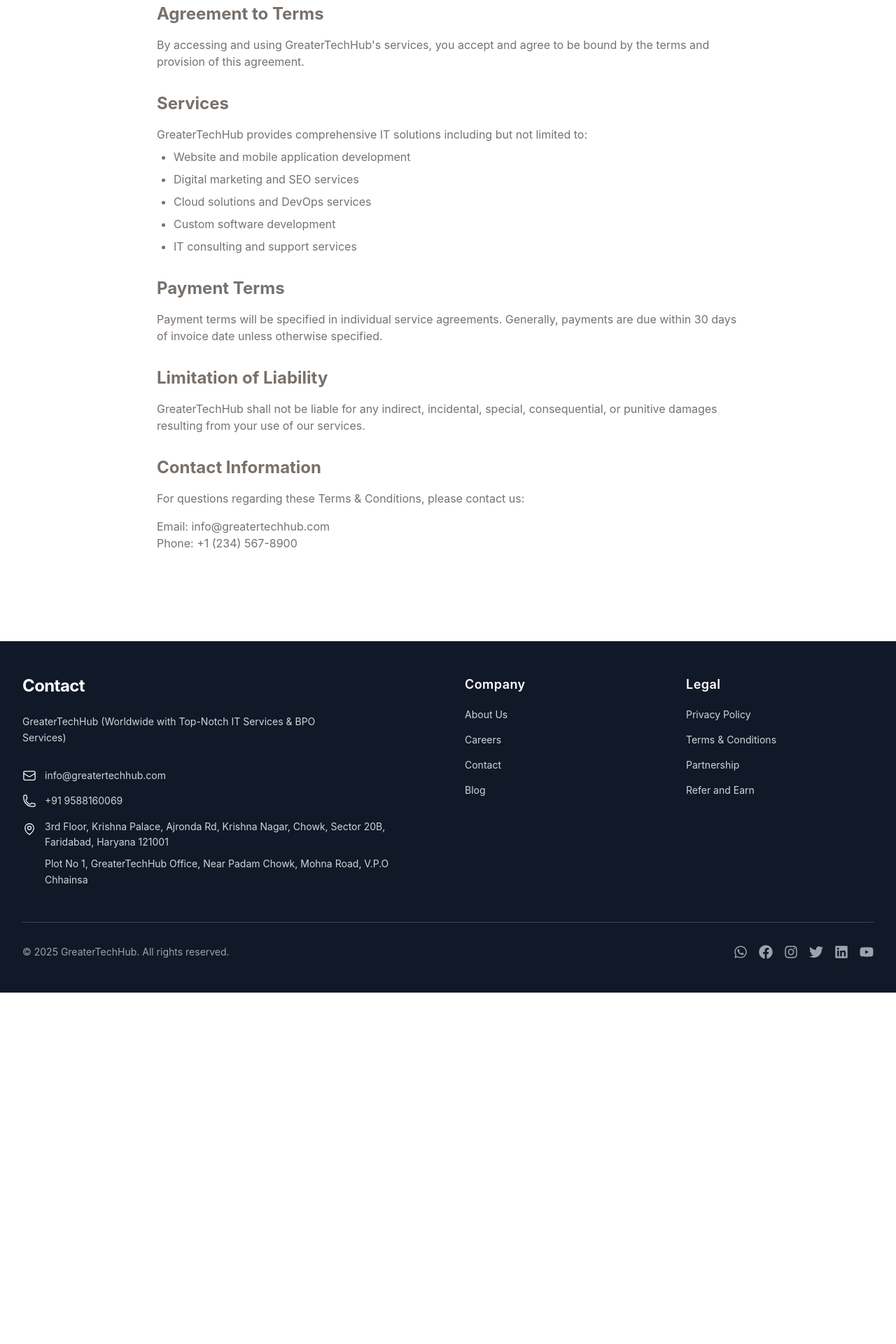
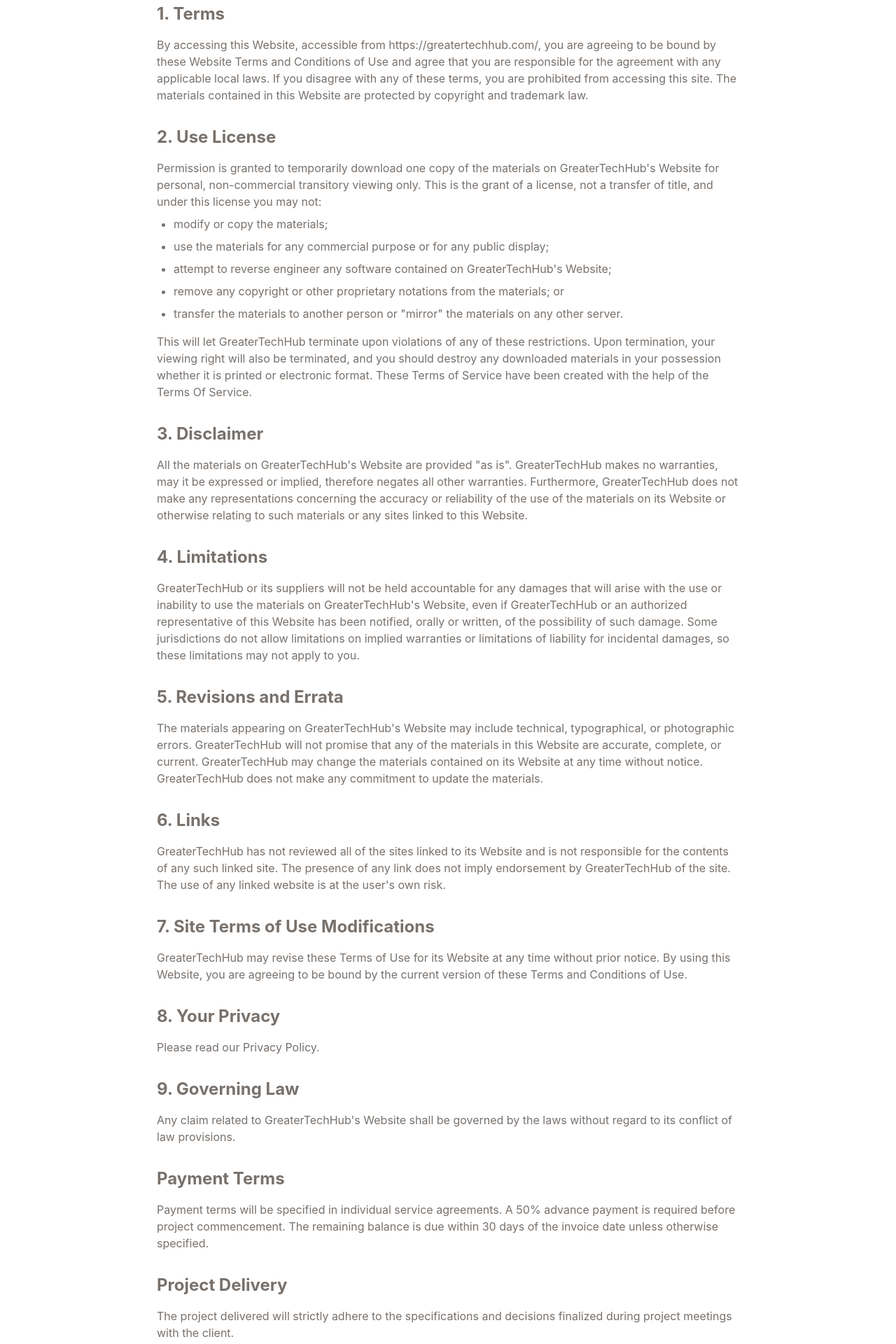
Before and after one commit to Digamberbhati/greaterTechHub.co, a Next.js app: page /terms-conditions in a window 1280 px wide. Shown: the part 340-2260 px from the top of the page at 70% size. Before the commit the page ends 1758 px from the top, so only its background shows below. Built offline with nearby package versions, Linux system fonts and the light colour scheme.

Commit message:
upgrde pages

```diff
--- a/app/privacy-policy/page.tsx
+++ b/app/privacy-policy/page.tsx
@@ -54,13 +54,20 @@
             </section>
 
             <section>
+              <h2 className="text-2xl font-bold text-brand-navy mb-4">Payment Terms</h2>
+              <p>
+                For any services requiring payment, we require a 50% advance payment before project commencement. This is a mandatory requirement. The remaining balance is due within 30 days of the invoice date unless otherwise specified in individual service agreements.
+              </p>
+            </section>
+
+            <section>
               <h2 className="text-2xl font-bold text-brand-navy mb-4">Contact Us</h2>
               <p>
                 If you have questions about this Privacy Policy, please contact us at:
               </p>
               <div className="mt-4">
-                <p>Email: info@greatertechhub.com</p>
-                <p>Phone: +1 (234) 567-8900</p>
+                <p><strong>Email:</strong> info@greatertechhub.com</p>
+                <p><strong>Phone:</strong> +91 9588160069</p>
               </div>
             </section>
           </div>
--- a/app/terms-conditions/page.tsx
+++ b/app/terms-conditions/page.tsx
@@ -24,42 +24,96 @@
 
           <div className="space-y-8 text-brand-gray">
             <section>
-              <h2 className="text-2xl font-bold text-brand-navy mb-4">Agreement to Terms</h2>
+              <h2 className="text-2xl font-bold text-brand-navy mb-4">1. Terms</h2>
               <p>
-                By accessing and using GreaterTechHub's services, you accept and agree to be
-                bound by the terms and provision of this agreement.
+                By accessing this Website, accessible from <a href="https://greatertechhub.com/" className="text-brand-navy hover:underline">https://greatertechhub.com/</a>, you are agreeing to be bound by these Website Terms and Conditions of Use and agree that you are responsible for the agreement with any applicable local laws. If you disagree with any of these terms, you are prohibited from accessing this site. The materials contained in this Website are protected by copyright and trademark law.
               </p>
             </section>
 
             <section>
-              <h2 className="text-2xl font-bold text-brand-navy mb-4">Services</h2>
+              <h2 className="text-2xl font-bold text-brand-navy mb-4">2. Use License</h2>
               <p>
-                GreaterTechHub provides comprehensive IT solutions including but not limited to:
+                Permission is granted to temporarily download one copy of the materials on GreaterTechHub's Website for personal, non-commercial transitory viewing only. This is the grant of a license, not a transfer of title, and under this license you may not:
               </p>
               <ul className="list-disc ml-6 mt-2 space-y-2">
-                <li>Website and mobile application development</li>
-                <li>Digital marketing and SEO services</li>
-                <li>Cloud solutions and DevOps services</li>
-                <li>Custom software development</li>
-                <li>IT consulting and support services</li>
+                <li>modify or copy the materials;</li>
+                <li>use the materials for any commercial purpose or for any public display;</li>
+                <li>attempt to reverse engineer any software contained on GreaterTechHub's Website;</li>
+                <li>remove any copyright or other proprietary notations from the materials; or</li>
+                <li>transfer the materials to another person or "mirror" the materials on any other server.</li>
               </ul>
+              <p className="mt-4">
+                This will let GreaterTechHub terminate upon violations of any of these restrictions. Upon termination, your viewing right will also be terminated, and you should destroy any downloaded materials in your possession whether it is printed or electronic format. These Terms of Service have been created with the help of the Terms Of Service.
+              </p>
+            </section>
+
+            <section>
+              <h2 className="text-2xl font-bold text-brand-navy mb-4">3. Disclaimer</h2>
+              <p>
+                All the materials on GreaterTechHub's Website are provided "as is". GreaterTechHub makes no warranties, may it be expressed or implied, therefore negates all other warranties. Furthermore, GreaterTechHub does not make any representations concerning the accuracy or reliability of the use of the materials on its Website or otherwise relating to such materials or any sites linked to this Website.
+              </p>
+            </section>
+
+            <section>
+              <h2 className="text-2xl font-bold text-brand-navy mb-4">4. Limitations</h2>
+              <p>
+                GreaterTechHub or its suppliers will not be held accountable for any damages that will arise with the use or inability to use the materials on GreaterTechHub's Website, even if GreaterTechHub or an authorized representative of this Website has been notified, orally or written, of the possibility of such damage. Some jurisdictions do not allow limitations on implied warranties or limitations of liability for incidental damages, so these limitations may not apply to you.
+              </p>
+            </section>
+
+            <section>
+              <h2 className="text-2xl font-bold text-brand-navy mb-4">5. Revisions and Errata</h2>
+              <p>
+                The materials appearing on GreaterTechHub's Website may include technical, typographical, or photographic errors. GreaterTechHub will not promise that any of the materials in this Website are accurate, complete, or current. GreaterTechHub may change the materials contained on its Website at any time without notice. GreaterTechHub does not make any commitment to update the materials.
+              </p>
+            </section>
+
+            <section>
+              <h2 className="text-2xl font-bold text-brand-navy mb-4">6. Links</h2>
+              <p>
+                GreaterTechHub has not reviewed all of the sites linked to its Website and is not responsible for the contents of any such linked site. The presence of any link does not imply endorsement by GreaterTechHub of the site. The use of any linked website is at the user's own risk.
+              </p>
+            </section>
+
+            <section>
+              <h2 className="text-2xl font-bold text-brand-navy mb-4">7. Site Terms of Use Modifications</h2>
+              <p>
+                GreaterTechHub may revise these Terms of Use for its Website at any time without prior notice. By using this Website, you are agreeing to be bound by the current version of these Terms and Conditions of Use.
+              </p>
+            </section>
+
+            <section>
+              <h2 className="text-2xl font-bold text-brand-navy mb-4">8. Your Privacy</h2>
+              <p>
+                Please read our <a href="/privacy-policy" className="text-brand-navy hover:underline">Privacy Policy</a>.
+              </p>
+            </section>
+
+            <section>
+              <h2 className="text-2xl font-bold text-brand-navy mb-4">9. Governing Law</h2>
+              <p>
+                Any claim related to GreaterTechHub's Website shall be governed by the laws without regard to its conflict of law provisions.
+              </p>
             </section>
 
             <section>
               <h2 className="text-2xl font-bold text-brand-navy mb-4">Payment Terms</h2>
               <p>
-                Payment terms will be specified in individual service agreements.
-                Generally, payments are due within 30 days of invoice date unless
-                otherwise specified.
+                Payment terms will be specified in individual service agreements. A 50% advance payment is required before project commencement. The remaining balance is due within 30 days of the invoice date unless otherwise specified.
+              </p>
+            </section>
+
+            <section>
+              <h2 className="text-2xl font-bold text-brand-navy mb-4">Project Delivery</h2>
+              <p>
+                The project delivered will strictly adhere to the specifications and decisions finalized during project meetings with the client.
               </p>
             </section>
 
             <section>
               <h2 className="text-2xl font-bold text-brand-navy mb-4">Limitation of Liability</h2>
               <p>
-                GreaterTechHub shall not be liable for any indirect, incidental,
-                special, consequential, or punitive damages resulting from your use
-                of our services.
+                GreaterTechHub shall not be liable for any indirect, incidental, special, consequential, or punitive damages resulting from your use of our services.
               </p>
             </section>
 
@@ -69,8 +123,8 @@
                 For questions regarding these Terms & Conditions, please contact us:
               </p>
               <div className="mt-4">
-                <p>Email: info@greatertechhub.com</p>
-                <p>Phone: +1 (234) 567-8900</p>
+                <p><strong>Email:</strong> info@greatertechhub.com</p>
+                <p><strong>Phone:</strong> +91 9588160069</p>
               </div>
             </section>
           </div>
```
